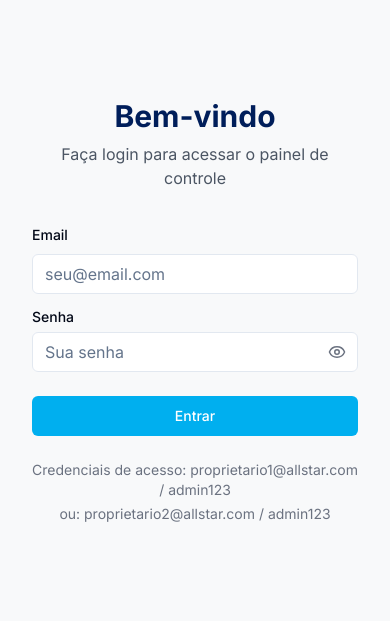
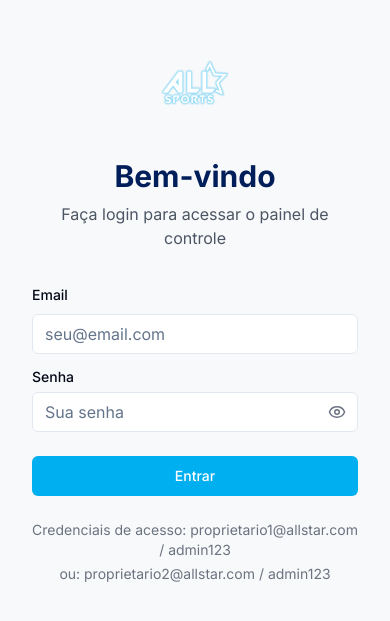
Before and after one commit to ismapereira/allstar-sports-sistema, a React (Vite) app: page /login in a window 390 px wide. Shown: the part 111-732 px from the top of the page. Built offline with nearby package versions, Linux system fonts and the light colour scheme.

Commit message:
Add store logo
This commit adds the store logo.

```diff
--- a/src/components/layout/MainLayout.tsx
+++ b/src/components/layout/MainLayout.tsx
@@ -32,7 +32,11 @@ const MainLayout = () => {
       <div className="flex h-screen w-screen items-center justify-center bg-white-dark">
         <div className="text-center">
           <div className="mb-4">
-            <h1 className="text-4xl font-bold text-gradient">AllStar Sports</h1>
+            <img
+              src="/lovable-uploads/77fe372d-aafb-4154-991b-b76d4af34cf5.png"
+              alt="AllStar Sports Logo"
+              className="h-20 mx-auto"
+            />
           </div>
           <div className="mt-4">
             <span className="loading-dot"></span>
--- a/src/components/layout/Navbar.tsx
+++ b/src/components/layout/Navbar.tsx
@@ -37,13 +37,19 @@ const Navbar = ({ onMenuClick }: NavbarProps) => {
           <Menu className="w-6 h-6 text-secondary" />
         </button>
 
-        {/* Título da página atual (visível apenas em desktop) */}
-        <div className="hidden md:block">
-          <h1 className="text-xl font-semibold text-secondary">AllStar Sports</h1>
+        {/* Logo e título da página atual (visível em diferentes dispositivos) */}
+        <div className="flex items-center">
+          <div className="md:hidden">
+            <img
+              src="/lovable-uploads/77fe372d-aafb-4154-991b-b76d4af34cf5.png"
+              alt="AllStar Sports Logo"
+              className="h-8"
+            />
+          </div>
+          <div className="hidden md:block">
+            <h1 className="text-xl font-semibold text-secondary">AllStar Sports</h1>
+          </div>
         </div>
-
-        {/* Espaço vazio para smartphones */}
-        <div className="md:hidden"></div>
 
         {/* Ações da direita */}
         <div className="flex items-center space-x-3">
--- a/src/components/layout/Sidebar.tsx
+++ b/src/components/layout/Sidebar.tsx
@@ -68,7 +68,11 @@ const Sidebar = ({ open, setOpen }: SidebarProps) => {
         {/* Cabeçalho */}
         <div className="flex items-center justify-between p-4 border-b border-secondary-light">
           <Link to="/dashboard" className="flex items-center space-x-2">
-            <span className="text-xl font-bold">AllStar Sports</span>
+            <img
+              src="/lovable-uploads/77fe372d-aafb-4154-991b-b76d4af34cf5.png"
+              alt="AllStar Sports Logo"
+              className="h-10"
+            />
           </Link>
           <button
             onClick={() => setOpen(false)}
--- a/src/pages/auth/Login.tsx
+++ b/src/pages/auth/Login.tsx
@@ -65,7 +65,13 @@ const Login = ({ setAuthStatus }: LoginProps) => {
       {/* Lado esquerdo - Banner */}
       <div className="hidden lg:flex lg:w-1/2 bg-gradient-to-br from-primary to-secondary items-center justify-center">
         <div className="max-w-md text-white p-8 animate-fade-in">
-          <h1 className="text-4xl font-bold mb-6">AllStar Sports</h1>
+          <div className="flex justify-center mb-8">
+            <img
+              src="/lovable-uploads/77fe372d-aafb-4154-991b-b76d4af34cf5.png"
+              alt="AllStar Sports Logo"
+              className="h-32"
+            />
+          </div>
           <p className="text-lg mb-8">
             Plataforma de administração para gerenciamento de produtos
             esportivos de futebol e basquete.
@@ -95,6 +101,13 @@ const Login = ({ setAuthStatus }: LoginProps) => {
       <div className="w-full lg:w-1/2 flex items-center justify-center p-8">
         <div className="w-full max-w-md space-y-8 animate-fade-in">
           <div className="text-center">
+            <div className="flex justify-center mb-6 lg:hidden">
+              <img
+                src="/lovable-uploads/77fe372d-aafb-4154-991b-b76d4af34cf5.png"
+                alt="AllStar Sports Logo"
+                className="h-24"
+              />
+            </div>
             <h2 className="text-3xl font-bold text-secondary">Bem-vindo</h2>
             <p className="mt-2 text-gray-600">
               Faça login para acessar o painel de controle
```
Also changed, not shown: public/lovable-uploads/77fe372d-aafb-4154-991b-b76d4af34cf5.png (added).
